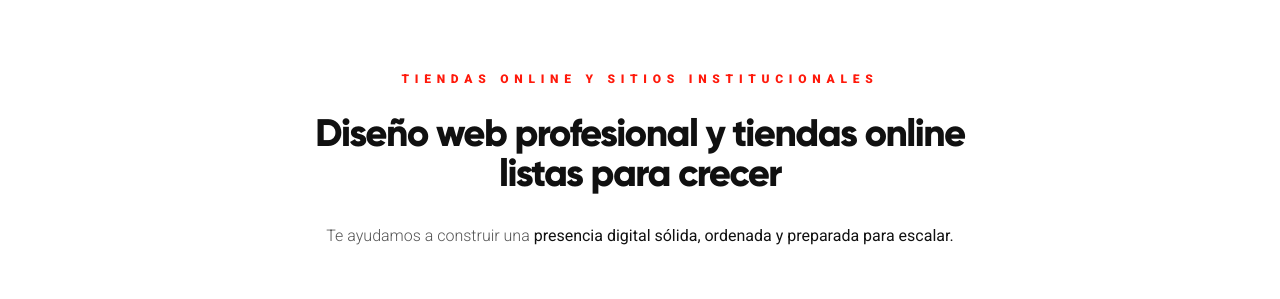
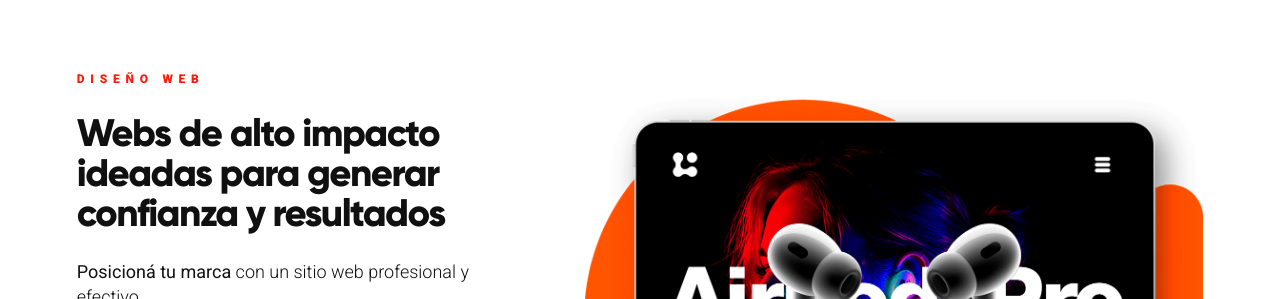
Before and after one commit to ideamosestudio/ideamosdemo, a Next.js app: page /marketing-digital in a window 1280 px wide. Shown: the part 1758-2057 px from the top of the page. Built offline with nearby package versions, Linux system fonts and the light colour scheme.

Commit message:
Equilibra las secciones de Marketing Digital

```diff
--- a/app/marketing-digital/marketing.css
+++ b/app/marketing-digital/marketing.css
@@ -5,12 +5,12 @@
 .md-section{position:relative;overflow:hidden;padding:78px max(6vw,70px);background:#fff;border-top:0}
 .md-section header{position:relative;z-index:2;text-align:center;max-width:1200px;margin:0 auto 68px}
 .md-section header>p,.md-copy>p{margin:0;color:var(--md-red);font-size:12px;font-weight:800;letter-spacing:.48em}
-.md-section header h2{margin:25px 0 30px;font-size:clamp(34px,3vw,45px);line-height:1.04;letter-spacing:-.04em}
+.md-section header h2{margin:25px 0 30px;font-size:clamp(30px,3vw,41px);line-height:1.04;letter-spacing:-.04em}
 .md-section header>span{display:block;max-width:850px;margin:auto;font-size:16px;line-height:1.65;color:#555}
-.md-split{display:grid;grid-template-columns:minmax(420px,.82fr) minmax(550px,1.18fr);gap:6vw;align-items:center;min-height:520px}
+.md-split{display:grid;grid-template-columns:minmax(420px,.82fr) minmax(550px,1.18fr);gap:6vw;align-items:stretch;min-height:520px}
 .md-split-wide{grid-template-columns:minmax(460px,.9fr) minmax(600px,1.1fr)}
 .md-copy{position:relative;z-index:3;max-width:650px}
-.md-copy h3{font-size:clamp(34px,3vw,45px);line-height:1.04;letter-spacing:-.04em;margin:25px 0 28px}
+.md-copy h3{font-size:clamp(30px,3vw,41px);line-height:1.04;letter-spacing:-.04em;margin:25px 0 28px}
 .md-copy h4{font-family:"Roboto",Arial,sans-serif;font-size:18px;line-height:1.35;margin:0 0 28px;font-weight:300}
 .md-copy>div{font-family:"Roboto",Arial,sans-serif;font-size:16px;line-height:1.65;color:#444;font-weight:300}
 .md-copy b,.md-section header b{color:#111}
@@ -18,15 +18,17 @@
 .md-action:hover{transform:translateY(-3px);box-shadow:0 22px 42px rgba(188,22,7,.34)}
 .md-action span{font-size:18px;line-height:0}
 .md-device{position:relative;z-index:2;display:grid;place-items:center;min-height:480px}
+.md-split>.md-device{height:100%;min-height:0}
 .md-device img,.md-device video{display:block;width:100%;max-height:700px;object-fit:contain;border:0;border-radius:0;box-shadow:none;background:transparent}
+.md-split>.md-device img,.md-split>.md-device video{height:100%;max-height:none}
 .md-device.is-contained img{object-fit:contain;max-height:700px}
 .md-device-landscape video{aspect-ratio:16/9}
 .md-ecommerce{padding-bottom:70px}
 .md-ecommerce-layout{display:grid;grid-template-columns:1fr minmax(330px,460px) 1fr;gap:4vw;align-items:start;max-width:1500px;margin:auto}
-.md-ecommerce-layout>div{text-align:center}.md-ecommerce-layout article{min-height:190px;padding:6px 0 28px;text-align:center}.md-ecommerce-layout article i,.md-problems-layout article>i{display:block;width:23px;height:23px;border:7px solid #ff4b00;border-radius:50%;margin:0 auto 20px}.md-ecommerce-layout h3{font-size:20px;margin:0 0 12px;letter-spacing:-.025em}.md-ecommerce-layout p{font-size:14px;line-height:1.6;color:#666;max-width:410px;margin:0 auto}.md-phone-video{height:930px;overflow:visible;border:0;border-radius:0;background:transparent;box-shadow:none}.md-phone-video video{width:100%;height:100%;object-fit:contain}
-.md-social,.md-advice{min-height:0}.md-advice{padding-top:78px;padding-bottom:78px}.md-advice .md-device img{max-height:650px}
+.md-ecommerce-layout>div{text-align:center}.md-ecommerce-layout article{min-height:190px;padding:6px 0 28px;text-align:center}.md-ecommerce-layout article i,.md-problems-layout article>i{display:block;width:23px;height:23px;border:7px solid #ff4b00;border-radius:50%;margin:0 auto 20px}.md-ecommerce-layout h3{font-size:20px;margin:0 0 12px;letter-spacing:-.025em}.md-ecommerce-layout p{font-size:14px;line-height:1.6;color:#666;max-width:410px;margin:0 auto}.md-phone-video{height:760px;align-self:center;overflow:visible;border:0;border-radius:0;background:transparent;box-shadow:none}.md-phone-video video{width:100%;height:100%;object-fit:contain}
+.md-social{min-height:0}
 .md-method-layout{display:grid;grid-template-columns:1.1fr .9fr;gap:6vw;align-items:center;max-width:1500px;margin:auto}.md-method .md-device{min-height:560px}.md-method-list article{display:grid;grid-template-columns:48px 1fr;gap:24px;padding:22px 0;border-bottom:1px solid #d7d7d7}.md-method-list small{color:#ff4b00;font-weight:800}.md-method-list h3{font-size:24px;margin:0 0 8px}.md-method-list p{margin:0;color:#666;line-height:1.55}.md-double-actions{display:flex;justify-content:center;gap:18px;margin-top:55px}.md-double-actions .md-action{margin-top:0}
-.md-problems{padding-bottom:50px}.md-problems-layout{display:grid;grid-template-columns:1fr .9fr;gap:4vw;align-items:start;max-width:1400px;margin:auto}.md-problems-layout article{display:grid;grid-template-columns:32px 1fr;gap:22px;padding:18px 0}.md-problems-layout article>i{width:20px;height:20px;border-width:6px;margin:4px 0 0}.md-problems-layout h3{font-size:22px;line-height:1.25;margin:0 0 10px}.md-problems-layout p{margin:0;color:#666;line-height:1.6}.md-red-phone{position:relative;top:auto;display:grid;place-items:center;height:950px;overflow:visible;transform:translateX(-90px)}.md-red-phone img{display:block;width:auto;height:950px;max-width:none;max-height:none;object-fit:initial;transform:none}
+.md-problems{padding-bottom:50px}.md-problems-layout{display:grid;grid-template-columns:minmax(0,1fr) minmax(0,1fr);gap:40px;align-items:stretch;min-height:860px;max-width:1400px;margin:auto}.md-problems-layout>div:first-child{display:flex;flex-direction:column;justify-content:space-between}.md-problems-layout article{display:grid;grid-template-columns:32px 1fr;gap:22px;padding:18px 0}.md-problems-layout article>i{width:20px;height:20px;border-width:6px;margin:4px 0 0}.md-problems-layout h3{font-size:22px;line-height:1.25;margin:0 0 10px}.md-problems-layout p{margin:0;color:#666;line-height:1.6}.md-red-phone{position:relative;min-width:0;min-height:0;overflow:visible;transform:none}.md-red-phone img{position:absolute;top:0;left:50%;display:block;width:auto;height:100%;max-width:none;max-height:none;object-fit:contain;transform:translateX(-55%)}
 .marketing-page .md-problems+.human-cta{margin-top:45px!important}
 .marketing-page .human-cta,.marketing-page .human-cta:before{background:#fff!important;background-image:none!important}
 .marketing-page [data-reveal]{opacity:0;transform:translateY(35px);transition:opacity .7s ease,transform .7s ease}.marketing-page [data-reveal].in-view{opacity:1;transform:none}
--- a/components/MarketingDigitalPage.tsx
+++ b/components/MarketingDigitalPage.tsx
@@ -107,12 +107,7 @@ export default function MarketingDigitalPage() {
       </div>
     </section>
 
-    <section className="md-section md-centered-intro">
-      <header data-reveal>
-        <p>TIENDAS ONLINE Y SITIOS INSTITUCIONALES</p>
-        <h2>Diseño web profesional y tiendas online<br/>listas para crecer</h2>
-        <span>Te ayudamos a construir una <b>presencia digital sólida, ordenada y preparada para escalar.</b></span>
-      </header>
+    <section className="md-section md-web-design">
       <div className="md-split">
         <div className="md-copy" data-reveal>
           <p>DISEÑO WEB</p>
@@ -167,17 +162,6 @@ export default function MarketingDigitalPage() {
       <DeviceMedia src="/media/marketing-garware.png" alt="Campaña para redes sociales de Garware Argentina" contain />
     </section>
 
-    <section className="md-section md-split md-advice">
-      <div className="md-copy" data-reveal>
-        <p>ENVIANOS UN MENSAJE</p>
-        <h3>Contactanos y reservá una asesoría online sin cargo</h3>
-        <h4>Un equipo con más de 10 años de experiencia, listo para asesorarte.</h4>
-        <div>Coordinamos una charla para entender tu negocio, sus desafíos y objetivos. Durante la conversación, te proponemos acciones concretas y armamos una propuesta a medida en menos de 48 horas.</div>
-        <Action>Quiero que me asesoren</Action>
-      </div>
-      <DeviceMedia src="/media/marketing-aguilas.png" alt="Proyecto digital Águilas de Oro" contain />
-    </section>
-
     <section className="md-section md-centered-intro md-method">
       <header data-reveal>
         <p>PLAN ESTRATÉGICO</p>
```
